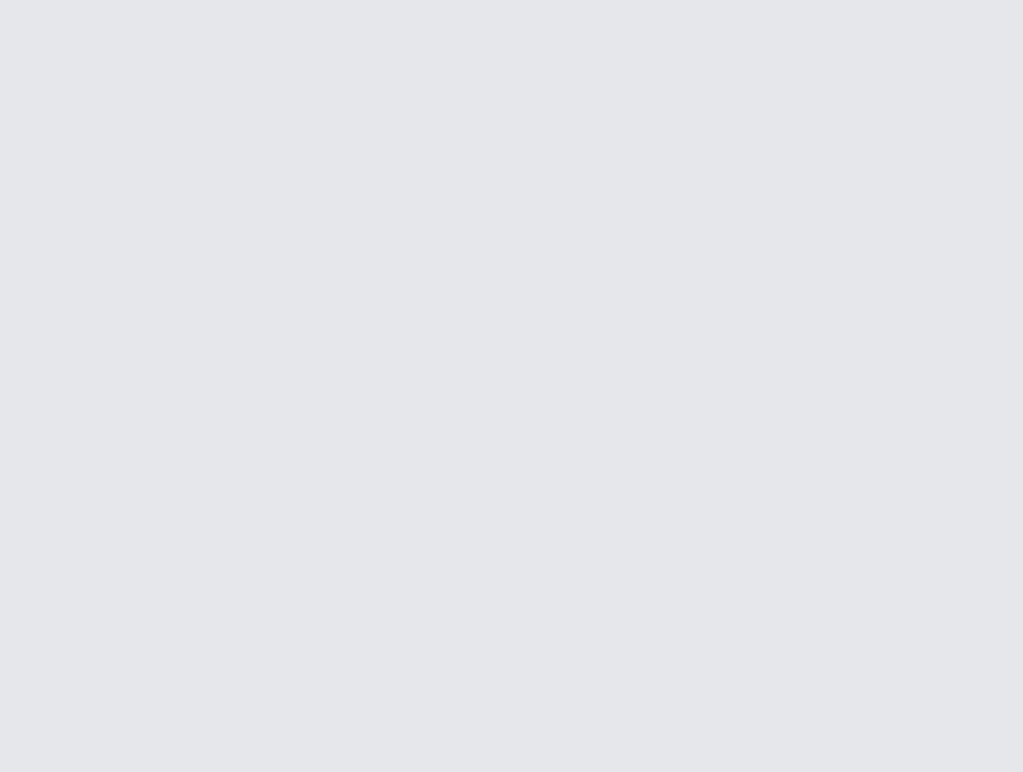
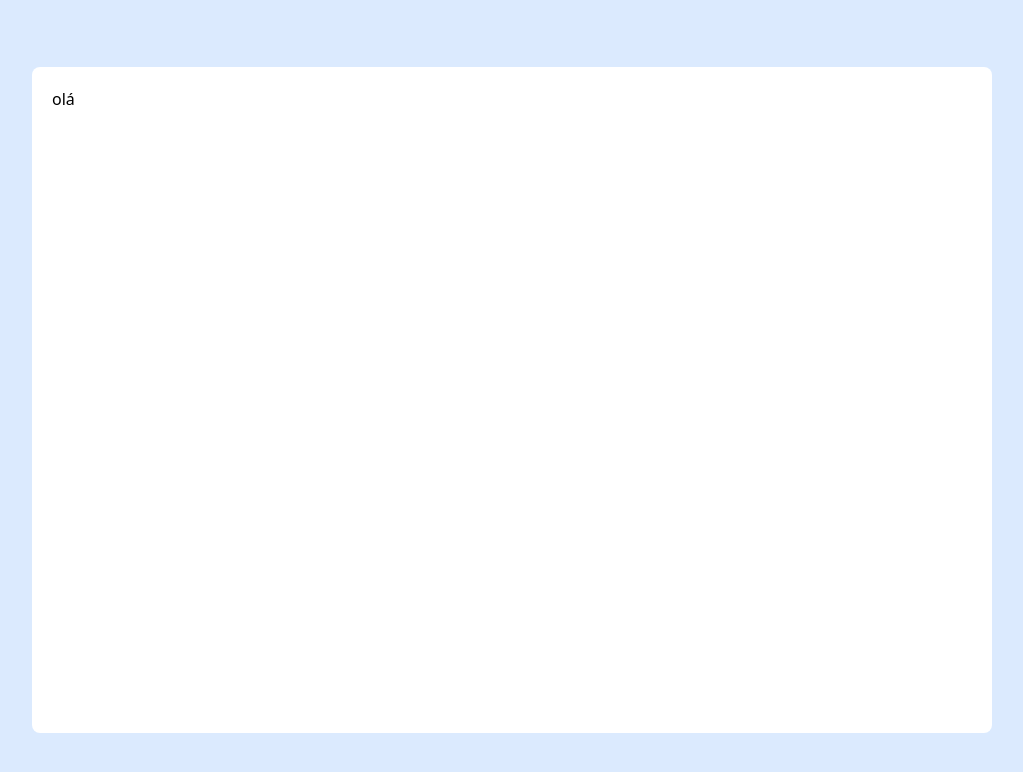
Before and after one commit to euheber/multistep-form, a website built with Vite: page index.html in a window 1280 px wide. Shown: the whole page, without its empty margins (128-1151 px from the left). Built offline with nearby package versions, Linux system fonts and the light colour scheme.

Commit message:
fix: main class

```diff
--- a/index.html
+++ b/index.html
@@ -5,10 +5,12 @@
     <link rel="icon" type="image/svg+xml" href="/vite.svg" />
     <meta name="viewport" content="width=device-width, initial-scale=1.0" />
     <link rel="stylesheet" href="src/style.css">
-    <title>Job filter</title>
+    <title>Formulário</title>
   </head>
-  <body class="bg-gray-200">
-
+  <body class="bg-blue-100 flex justify-center items-center h-screen">
+    <main class="w-3/4 bg-white h-5/6 p-5 rounded-lg">
+      <h1>olá</h1>
+    </main>
 
     <script type="module" src="/src/main.ts"></script>
   </body>
```
